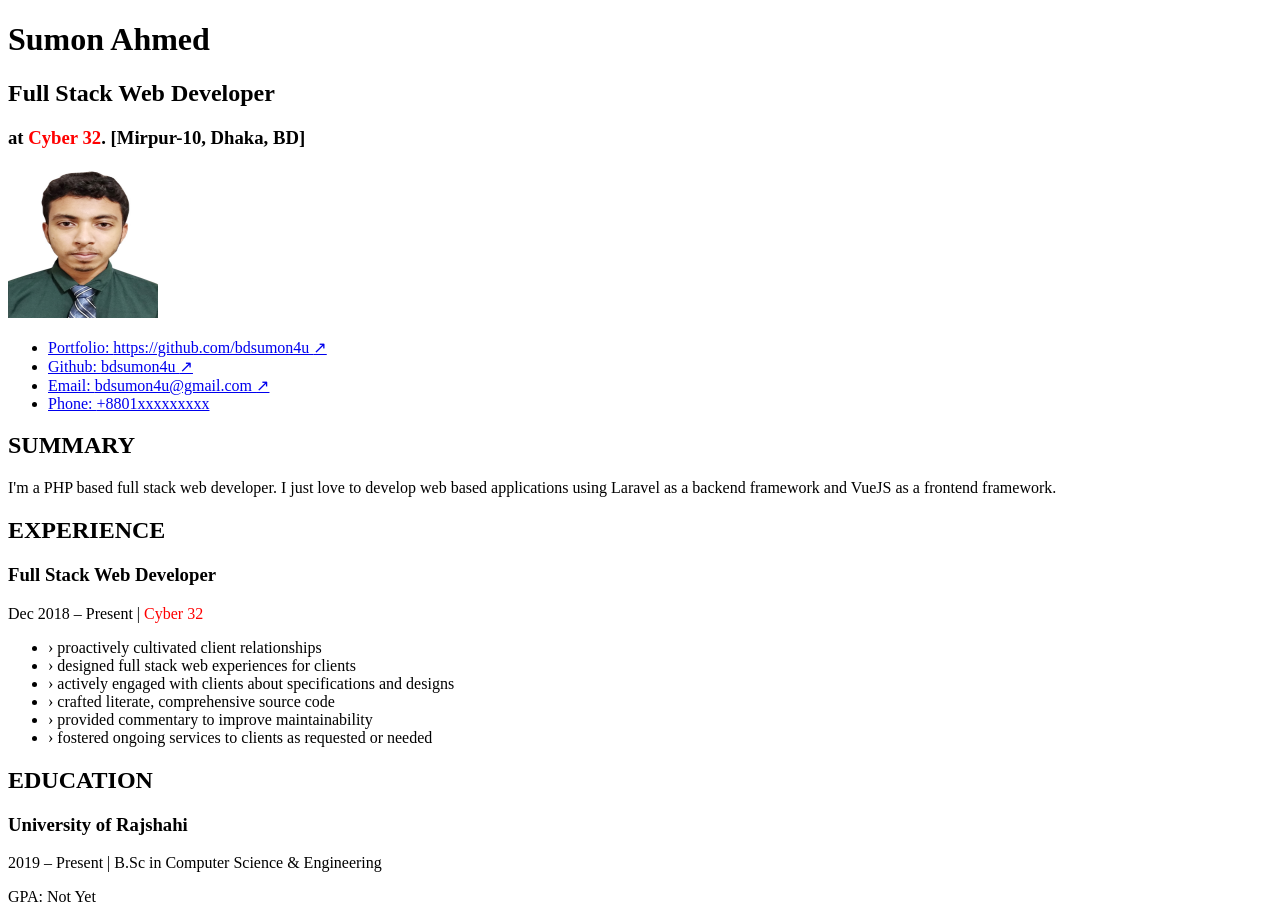
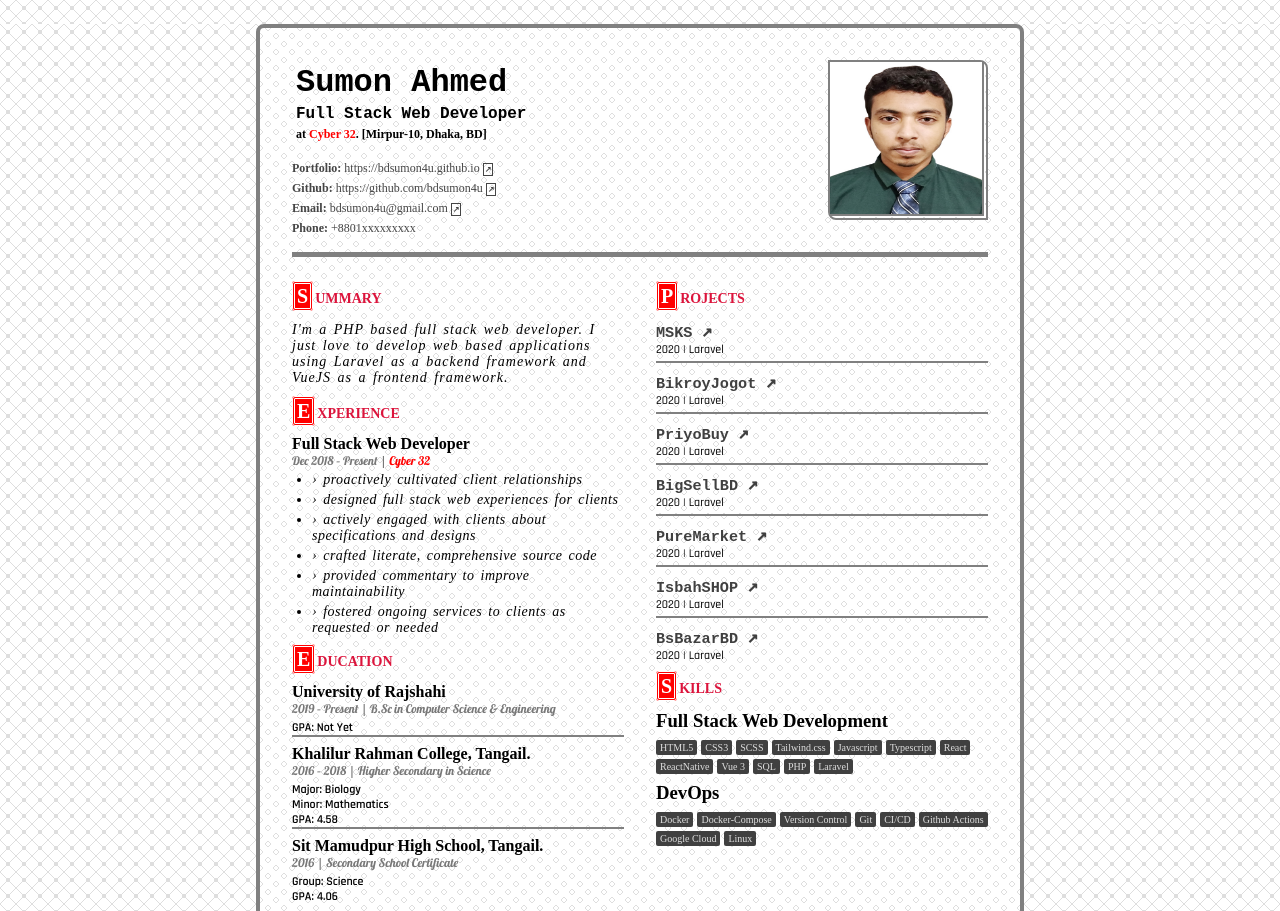
Before and after one commit to bdsumon4u/bdsumon4u.github.io, a plain HTML site: page index.html in a window 1280 px wide. Shown: the top 911 px of the page. Drawn offline with Linux system fonts and the light colour scheme.

Commit message:
CSS Design

```diff
--- /dev/null
+++ b/css/main.scss
@@ -0,0 +1,309 @@
+@import url('https://fonts.googleapis.com/css2?family=Lobster&family=Rajdhani:wght@500;600&display=swap');
+
+* {
+  box-sizing: border-box;
+  border: none;
+  outline: none;
+}
+
+html,
+body {
+  margin: 0;
+  padding: 0;
+  box-sizing: border-box;
+  border: none;
+  outline: none;
+  background: radial-gradient(#dedede 15%, transparent 16%),
+    linear-gradient(45deg, transparent 49%, #dedede 49% 51%, transparent 51%),
+    linear-gradient(-45deg, transparent 49%, #dedede 49% 51%, transparent 51%);
+  background-size: 1em 1em;
+  background-color: #ffffff;
+  opacity: 1;
+}
+body > main {
+  max-width: 48rem;
+  margin: 1.5rem auto;
+  padding: 2rem;
+  border: 0.25rem solid gray;
+  border-radius: 0.5rem;
+  background: radial-gradient(
+      circle at top,
+      transparent 9%,
+      #dedede 10%,
+      #dedede 15%,
+      transparent 16%
+    ),
+    radial-gradient(
+      circle at bottom,
+      transparent 9%,
+      #dedede 10%,
+      #dedede 15%,
+      transparent 16%
+    ),
+    radial-gradient(
+      circle at right,
+      transparent 9%,
+      #dedede 10%,
+      #dedede 15%,
+      transparent 16%
+    ),
+    radial-gradient(
+      circle at left,
+      transparent 9%,
+      #dedede 10%,
+      #dedede 15%,
+      transparent 16%
+    );
+  background-size: 1em 1em;
+  background-color: #ffffff;
+  opacity: 1;
+}
+#page-header {
+  display: inline-flex;
+  width: 100%;
+  justify-content: space-between;
+  margin-bottom: 1rem;
+  padding-bottom: 1rem;
+  border-bottom: solid 5px gray;
+  align-items: baseline;
+
+  #name {
+    font-family: monospace;
+  }
+  #designation {
+    font-family: monospace;
+  }
+
+  div:first-child {
+    align-self: flex-end;
+    h1,
+    h2,
+    h3 {
+      margin: 0.25rem;
+    }
+    h1 {
+      font-size: 2rem;
+    }
+    h2 {
+      font-size: 1rem;
+    }
+    h3 {
+      font-size: 0.75rem;
+    }
+  }
+}
+
+.profile-pic-wrapper {
+  .box {
+    height: 10rem;
+    width: 10rem;
+    border: 2px solid gray;
+    border-top-right-radius: 0.5rem;
+    border-bottom-left-radius: 0.5rem;
+    padding-right: 0.125rem;
+    padding-bottom: 0.125rem;
+    transition: all 50ms;
+    img {
+      height: 100%;
+      width: 100%;
+      border-right: 2px solid gray;
+      border-bottom: 2px solid gray;
+    }
+
+    &:hover {
+      padding-right: 0;
+      padding-bottom: 0;
+      padding-top: 0.125rem;
+      padding-left: 0.125rem;
+      img {
+        border-right: 0;
+        border-bottom: 0;
+        border-top: 2px solid gray;
+        border-left: 2px solid gray;
+      }
+    }
+  }
+}
+
+#contact {
+  margin-top: 1rem;
+  ul {
+    list-style: none;
+    margin: 0;
+    padding: 0;
+
+    li:not(:last-child) {
+      padding-bottom: 0.125rem;
+    }
+
+    a {
+      color: #454545;
+      font-size: 12px;
+      text-decoration: none;
+
+      span {
+        font-weight: bold;
+
+        &.away {
+          border: 1px solid;
+          padding: 1px;
+          font-size: 8px;
+        }
+      }
+
+      &:hover {
+        color: #000000;
+
+        .away {
+          background-color: #000000;
+          color: white;
+        }
+      }
+    }
+  }
+}
+
+section {
+  header h3 {
+    margin: 0.5rem 0;
+
+    & + p {
+      margin-top: 0;
+      margin-bottom: 0.5rem;
+    }
+  }
+  & > div {
+    ul.badge-list {
+      margin: 0;
+      list-style: none;
+      padding: 0;
+      display: flex;
+      flex-wrap: wrap;
+      gap: 0.25rem;
+
+      li {
+        padding: 0.125rem 0.25rem;
+        background-color: #404040;
+        color: #dedede;
+        border-radius: 0.125rem;
+        font-size: 10px;
+        cursor: pointer;
+
+        &:hover {
+          background-color: #000000;
+        }
+      }
+    }
+    & > h2 {
+      margin: 0.75rem 0;
+      font-variant: small-caps;
+      color: crimson;
+      font-size: 1.25rem;
+
+      &::first-letter {
+        color: white;
+        background-color: red;
+        padding: 1px 2px;
+        margin-right: 2px;
+        border: 3px double white;
+        border-radius: 3px;
+      }
+    }
+
+    &:hover {
+      & > h2::first-letter {
+        color: black;
+      }
+    }
+  }
+}
+
+.main-row {
+  display: grid;
+  grid-template-columns: 50% 50%;
+}
+
+.left-col {
+  padding-right: 1rem;
+}
+
+.right-col {
+  padding-left: 1rem;
+}
+
+.summary {
+  letter-spacing: 1px;
+  word-spacing: 2px;
+  font-size: 14px;
+  font-style: italic;
+}
+.exp-list {
+  margin: 0;
+  padding-left: 20px;
+  li {
+    letter-spacing: 0.5px;
+    word-spacing: 2px;
+    font-size: 14px;
+    font-style: italic;
+    margin-bottom: 0.25rem;
+  }
+}
+
+.job-item,
+.school {
+  header {
+    h3 {
+      margin-bottom: 0;
+      font-size: 1rem;
+      font-weight: bold;
+    }
+    p {
+      margin-bottom: 0.25rem;
+      font-size: 12px;
+      color: #787878;
+      font-family: 'Lobster', cursive, monospace, sans-serif;
+    }
+  }
+}
+
+.school {
+  &:not(:last-child) {
+    border-bottom: 2px solid gray;
+  }
+
+  & > p {
+    margin: 0;
+    font-size: 12px;
+    font-weight: bold;
+    font-family: 'Rajdhani', cursive, monospace, sans-serif;
+  }
+}
+
+.project {
+  &:not(:last-child) {
+    border-bottom: 2px solid gray;
+  }
+  header {
+    h3 {
+      margin-bottom: 0;
+      a {
+        font-family: monospace;
+        text-decoration: none;
+        color: #404040;
+
+        span {
+          font-size: 18px;
+        }
+
+        &:hover {
+          color: #000000;
+        }
+      }
+    }
+    p {
+      margin-bottom: 0.25rem;
+      font-size: 12px;
+      font-family: 'Rajdhani';
+    }
+  }
+}
--- a/index.html
+++ b/index.html
@@ -7,60 +7,48 @@
     <meta name="author" content="Sumon Ahmed" />
     <meta name="viewport" content="width=device-width, initial-scale=1.0" />
     <title>Sumon Ahmed — Resume</title>
+    <link rel="stylesheet" href="./css/main.css" />
   </head>
   <body>
     <main>
       <!-- Page -------------------------------------------------------------------------------------------------------->
       <div>
         <!-- Name ---------------------------------------------------------------------------------------------------->
-        <header>
+        <header id="page-header">
           <div>
-            <h1>Sumon Ahmed</h1>
+            <h1 id="name">Sumon Ahmed</h1>
             <!--Job Title--------------------------------------------------------------------------------------------------------->
-            <h2>Full Stack Web Developer</h2>
+            <h2 id="designation">Full Stack Web Developer</h2>
             <!--Location --------------------------------------------------------------------------------------------------------->
             <h3>
               at <span style="color: red">Cyber 32</span>. [Mirpur-10, Dhaka,
               BD]
             </h3>
-          </div>
-          <!--   Initials Block         -->
-          <div>
-            <img
-              src="./img/bdsumon4u.jpg"
-              height="150"
-              width="150"
-              alt="Profile Picture"
-            />
-          </div>
-        </header>
-        <!-- Column -------------------------------------------------------------------------------------------------->
-        <div>
             <!-- Contact Information ------------------------------------------------------------------------------------->
-          <section>
+            <section id="contact" class="section-wrapper">
               <!-- To keep in the same column -------------------------------------------------------------------------->
               <div>
                 <section>
                   <ul>
                     <li>
-                    <a href="https://github.com/bdsumon4u">
+                      <a href="https://bdsumon4u.github.io">
                         <span> Portfolio: </span>
-                      https://github.com/bdsumon4u
-                      <span> ↗ </span>
+                        https://bdsumon4u.github.io
+                        <span class="away"> ↗ </span>
                       </a>
                     </li>
                     <li>
                       <a href="https://github.com/bdsumon4u">
                         <span> Github: </span>
-                      bdsumon4u
-                      <span> ↗ </span>
+                        https://github.com/bdsumon4u
+                        <span class="away"> ↗ </span>
                       </a>
                     </li>
                     <li>
                       <a href="mailto:bdsumon4u@gmail.com">
                         <span> Email: </span>
                         bdsumon4u@gmail.com
-                      <span> ↗ </span>
+                        <span class="away"> ↗ </span>
                       </a>
                     </li>
                     <li>
@@ -73,13 +61,29 @@
                 </section>
               </div>
             </section>
+          </div>
+          <!--   Initials Block         -->
+          <div class="profile-pic-wrapper">
+            <div class="box">
+              <img
+                src="./img/bdsumon4u.jpg"
+                height="150"
+                width="150"
+                alt="Profile Picture"
+              />
+            </div>
+          </div>
+        </header>
+        <div class="main-row">
+          <div class="left-col">
+
             <!--Summary ---------------------------------------------------------------------------------------------------------->
-          <section>
+            <section id="summary" class="section-wrapper">
               <!-- To keep in the same column -->
               <div>
-              <h2>SUMMARY</h2>
+                <h2>Summary</h2>
                 <section>
-                <p>
+                  <p class="summary">
                     I'm a PHP based full stack web developer. I just love to
                     develop web based applications using Laravel as a backend
                     framework and VueJS as a frontend framework.
@@ -88,12 +92,12 @@
               </div>
             </section>
             <!--Experience ------------------------------------------------------------------------------------------------------>
-          <section>
+            <section id="experience" class="section-wrapper">
               <!-- To keep in the same column ------------------------------------------------------------------------->
               <div>
-              <h2>EXPERIENCE</h2>
+                <h2>Experience</h2>
                 <!--Job 1-->
-              <section>
+                <section class="job-item">
                   <header>
                     <h3>Full Stack Web Developer</h3>
                     <p>
@@ -101,7 +105,7 @@
                       <span style="color: red">Cyber 32</span>
                     </p>
                   </header>
-                <ul>
+                  <ul class="exp-list">
                     <li>
                       <span> &rsaquo; </span>
                       proactively cultivated client relationships
@@ -125,7 +129,8 @@
                     </li>
                     <li>
                       <span> &rsaquo; </span>
-                    fostered ongoing services to clients as requested or needed
+                      fostered ongoing services to clients as requested or
+                      needed
                     </li>
                   </ul>
                 </section>
@@ -133,12 +138,12 @@
               </div>
             </section>
             <!--Education -------------------------------------------------------------------------------------------------------->
-          <section>
+            <section id="education" class="section-wrapper">
               <!-- To keep in the same column -->
               <div>
-              <h2>EDUCATION</h2>
+                <h2>Education</h2>
                 <!-- school --------------------------------------------------------------------------->
-              <section>
+                <section class="school">
                   <header>
                     <h3>University of Rajshahi</h3>
                     <p>
@@ -152,7 +157,7 @@
                   </p>
                 </section>
                 <!--school 2--------------------------------------------------------------------------------------------->
-              <section>
+                <section class="school">
                   <header>
                     <h3>Khalilur Rahman College, Tangail.</h3>
                     <p>2016 &ndash; 2018 | Higher Secondary in Science</p>
@@ -171,7 +176,7 @@
                   </p>
                 </section>
                 <!--school 3 --------------------------------------------------------------------------------->
-              <section>
+                <section class="school">
                   <header>
                     <h3>Sit Mamudpur High School, Tangail.</h3>
                     <p>2016 | Secondary School Certificate</p>
@@ -187,13 +192,15 @@
                 </section>
               </div>
             </section>
+          </div>
+          <div class="right-col">
             <!--Projects ---------------------------------------------------------------------------------------------------------->
             <section>
               <div>
                 <!-- To keep in the same column -->
-              <h2>PROJECTS</h2>
+                <h2>Projects</h2>
 
-              <section>
+                <section class="project">
                   <header>
                     <h3>
                       <a href="https://msks.org.bd">
@@ -205,7 +212,7 @@
                   </header>
                 </section>
 
-              <section>
+                <section class="project">
                   <header>
                     <h3>
                       <a href="https://bikroyjogot.com">
@@ -217,7 +224,7 @@
                   </header>
                 </section>
 
-              <section>
+                <section class="project">
                   <header>
                     <h3>
                       <a href="https://priyobuy.com">
@@ -229,7 +236,7 @@
                   </header>
                 </section>
 
-              <section>
+                <section class="project">
                   <header>
                     <h3>
                       <a href="https://bigsellbd.com">
@@ -241,7 +248,7 @@
                   </header>
                 </section>
 
-              <section>
+                <section class="project">
                   <header>
                     <h3>
                       <a href="https://puremarket.net">
@@ -253,7 +260,7 @@
                   </header>
                 </section>
 
-              <section>
+                <section class="project">
                   <header>
                     <h3>
                       <a href="https://isbahshop.com">
@@ -265,7 +272,7 @@
                   </header>
                 </section>
 
-              <section>
+                <section class="project">
                   <header>
                     <h3>
                       <a href="https://bsbazarbd.com">
@@ -282,14 +289,14 @@
             <section>
               <!-- To keep in the same column -->
               <div>
-              <h2>SKILLS</h2>
+                <h2>Skills</h2>
                 <!--Full Stack Development ------------------------------------------------------------------------------------------->
-              <section>
+                <section class="skill">
                   <header>
                     <h3>Full Stack Web Development</h3>
                   </header>
                   <div>
-                  <ul>
+                    <ul class="badge-list">
                       <li>HTML5</li>
                       <li>CSS3</li>
                       <li>SCSS</li>
@@ -306,12 +313,12 @@
                   </div>
                 </section>
                 <!--DevOps ------------------------ ------------------------------------------------------------------------------------------->
-              <section>
+                <section class="skill">
                   <header>
                     <h3>DevOps</h3>
                   </header>
                   <div>
-                  <ul>
+                    <ul class="badge-list">
                       <li>Docker</li>
                       <li>Docker-Compose</li>
                       <li>Version Control</li>
@@ -326,7 +333,7 @@
               </div>
             </section>
           </div>
-        <!-- end Column -->
+        </div>
       </div>
       <!-- end Page -->
     </main>
```
Also changed, not shown: css/main.css (added), 1 other file. Lines whose indentation alone changed are shown as unchanged.
